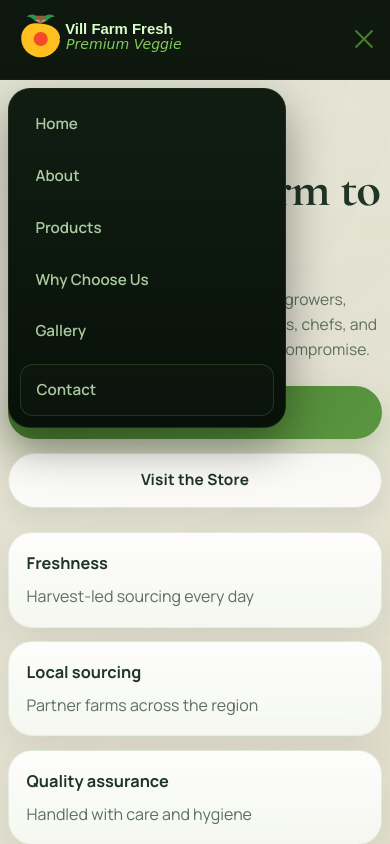
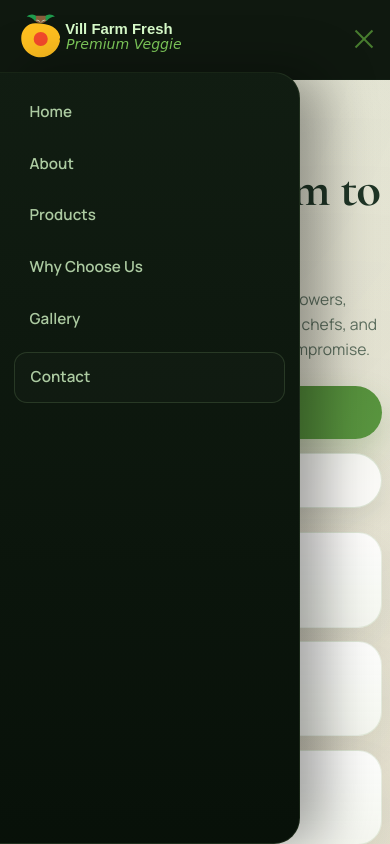
Before and after one commit to beautybarmulick-cmd/vill, a website: page index.html in a window 390 px wide. Both pictures are taken after a click on the button "Toggle navigation". Shown: the top 844 px of the page. Drawn offline with nearby package versions, Linux system fonts and the light colour scheme.

Commit message:
Add files via upload

```diff
--- a/script.js
+++ b/script.js
@@ -12,6 +12,7 @@ let lastScrollY = window.scrollY;
 function closeMobileNav() {
   siteNav?.classList.remove("is-open");
   navToggle?.classList.remove("is-open");
+  document.body.classList.remove("nav-open");
   navToggle?.setAttribute("aria-expanded", "false");
 }
 
@@ -19,6 +20,7 @@ if (navToggle && siteNav) {
   navToggle.addEventListener("click", () => {
     const isOpen = siteNav.classList.toggle("is-open");
     navToggle.classList.toggle("is-open", isOpen);
+    document.body.classList.toggle("nav-open", isOpen);
     siteHeader?.classList.remove("is-hidden");
     navToggle.setAttribute("aria-expanded", String(isOpen));
   });
--- a/styles.css
+++ b/styles.css
@@ -840,26 +840,34 @@ p {
   }
 
   .site-nav {
-    position: absolute;
-    top: calc(100% + 0.55rem);
+    position: fixed;
+    top: 78px;
     left: 0;
-    z-index: 30;
-    display: none;
-    width: min(74vw, 292px);
+    bottom: 0;
+    z-index: 45;
+    display: flex;
+    width: min(78vw, 320px);
     flex-direction: column;
     align-items: stretch;
     gap: 0.18rem;
-    padding: 0.75rem;
+    padding: 1rem;
     background:
       linear-gradient(180deg, rgba(17, 29, 18, 0.99) 0%, rgba(8, 17, 9, 0.99) 100%),
       #0b150c;
     border: 1px solid rgba(151, 196, 129, 0.11);
-    border-radius: 22px;
-    box-shadow: 0 18px 46px rgba(0, 0, 0, 0.38);
+    border-left: 0;
+    border-radius: 0 26px 26px 0;
+    box-shadow: 24px 0 52px rgba(0, 0, 0, 0.36);
+    transform: translateX(-105%);
+    opacity: 0;
+    pointer-events: none;
+    transition: transform 320ms cubic-bezier(0.22, 1, 0.36, 1), opacity 220ms ease;
   }
 
   .site-nav.is-open {
-    display: flex;
+    transform: translateX(0);
+    opacity: 1;
+    pointer-events: auto;
   }
 
   .site-nav a {
@@ -1096,8 +1104,9 @@ p {
 
   .site-nav {
     gap: 0.16rem;
-    width: min(76vw, 278px);
-    padding: 0.7rem;
+    top: 72px;
+    width: min(82vw, 300px);
+    padding: 0.9rem;
   }
 
   .site-nav a {
```
